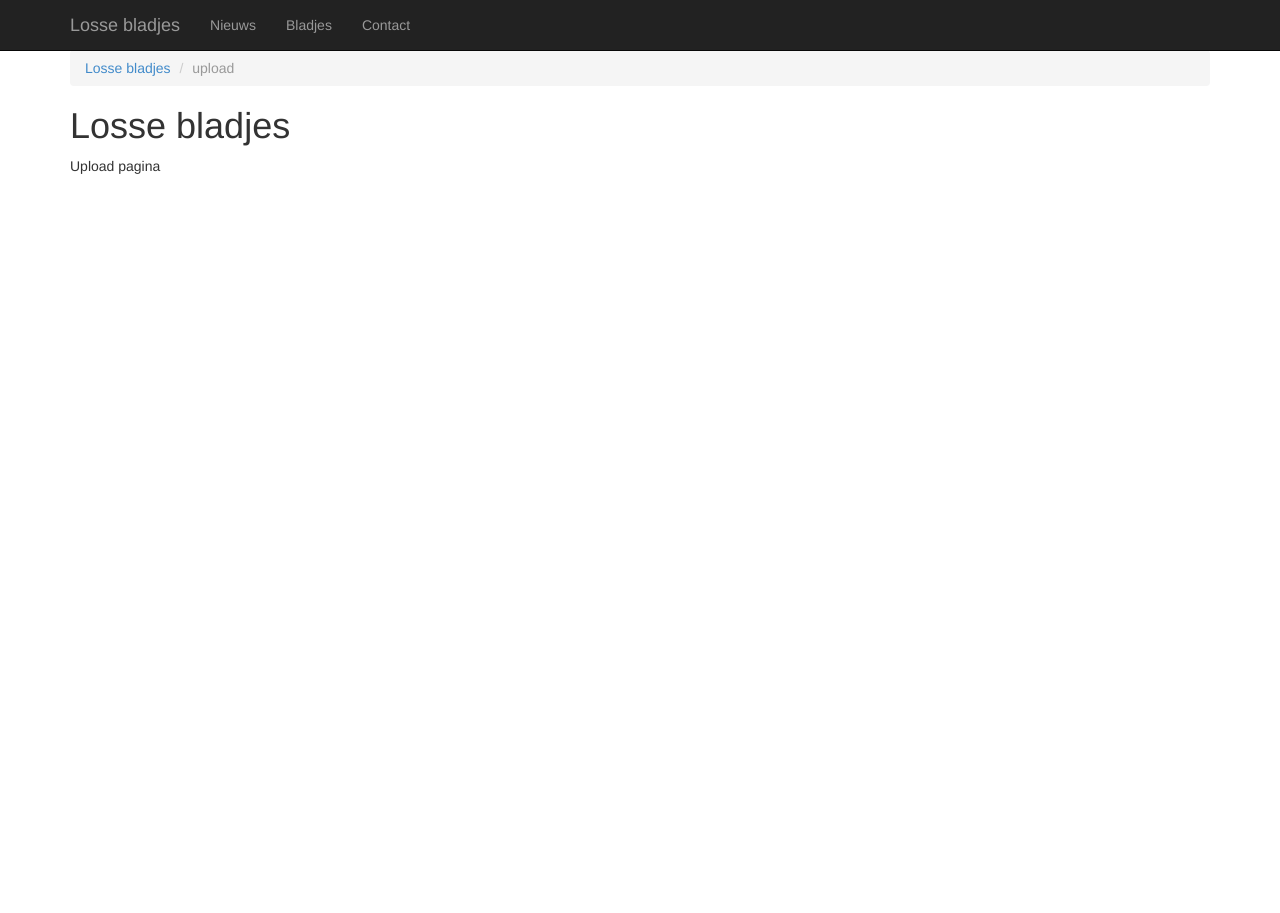
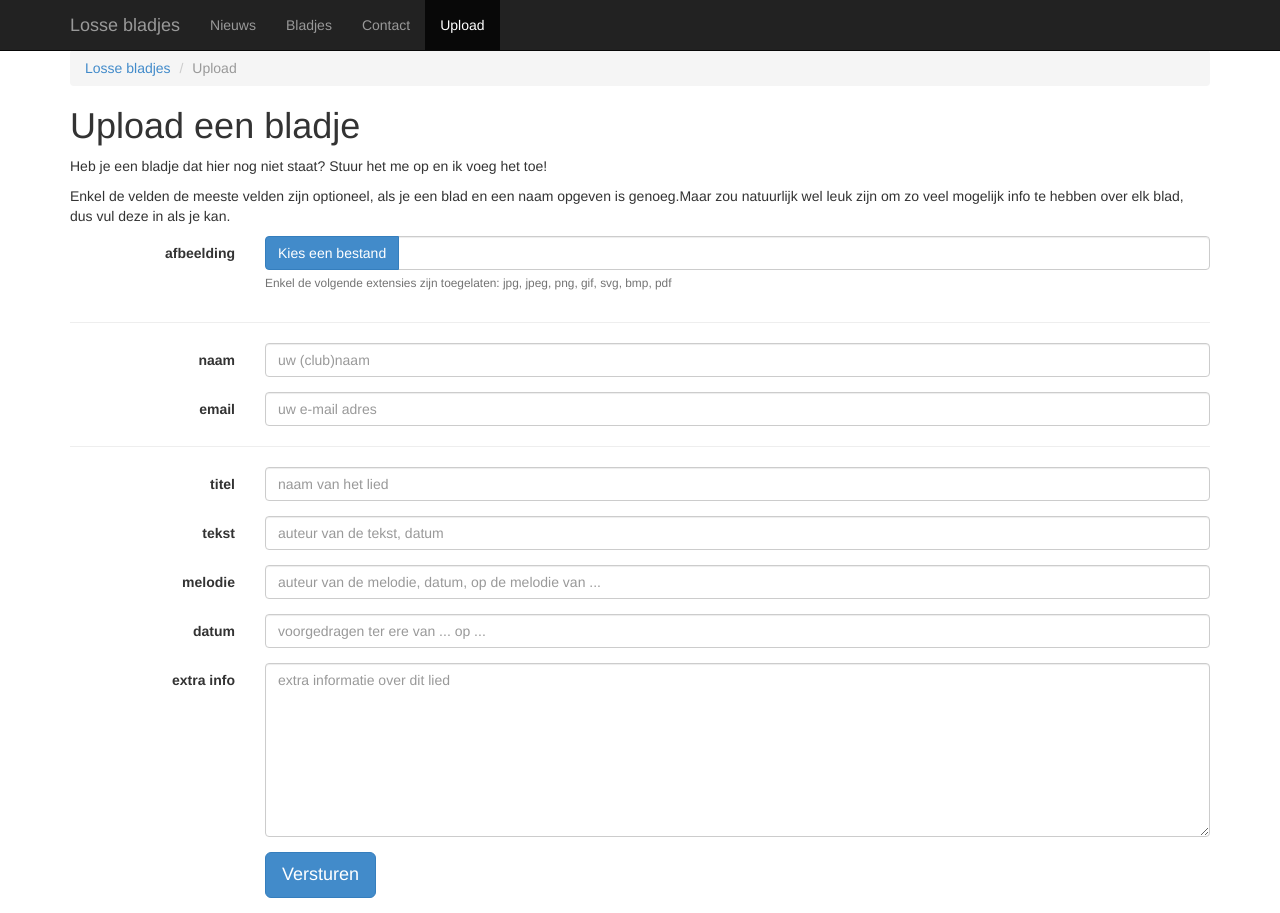
Before and after one commit to berz/lossebladjes, a Flask app: page /upload in a window 1280 px wide. Before the commit the page ends 174 px from the top, so only its background shows below. Run offline with Flask 2, Linux system fonts and the light colour scheme; some libraries are stand-ins or nearby versions.

Commit message:
add upload form.

```diff
--- a/losseblaadjes/forms.py
+++ b/losseblaadjes/forms.py
@@ -1,5 +1,16 @@
 from flask_wtf import Form
-from wtforms import TextField, TextAreaField, validators
+from wtforms import TextField, TextAreaField, FileField, validators, ValidationError
+
+def checkfile(form,field):
+    if not field.data:
+        raise ValidationError('Gelieve een bestand te selecteren.')
+    filename=field.data.filename
+    if not '.' in filename:
+        raise ValidationError('Niet toegelaten bestandstype: %s' % filename)
+    else:
+        extension = filename.rsplit('.',1)[1].lower()
+        if not extension in ['png', 'jpg', 'jpeg', 'gif', 'svg', 'bmp', 'pdf']:
+            raise ValidationError('Niet toegelaten bestandstype: %s' % extension)
 
 class OpmerkingBijBlad(Form):
     naam = TextField(
@@ -11,3 +22,13 @@ class OpmerkingBijBlad(Form):
     opmerking = TextAreaField(
         'opmerking',
         [validators.Required('Gelieve dit veld in te vullen.')])
+
+class UploadBlad(Form):
+    attachment = FileField("afbeelding", [checkfile])
+    naam = TextField('naam', [validators.Required('Gelieve dit veld in te vullen.')])
+    email = TextField('email', [validators.Optional()])
+    titel = TextField('titel', [validators.Optional()])
+    auteur = TextField('tekst', [validators.Optional()])
+    melodie = TextField('melodie', [validators.Optional()])
+    voorgedragen_op = TextField('datum', [validators.Optional()])
+    extra = TextAreaField('extra info', [validators.Optional()])
--- a/losseblaadjes/static/overrides.css
+++ b/losseblaadjes/static/overrides.css
@@ -28,3 +28,17 @@ body {
   padding: 40px 15px;
   text-align: center;
 }
+
+input.upload{
+    position:absolute;
+    z-index:2;
+    top:0;
+    left:0;
+    filter: alpha(opacity=0);
+    -ms-filter:"progid:DXImageTransform.Microsoft.Alpha(Opacity=0)";
+    opacity:0;
+    background-color:transparent;
+    color:transparent;
+    width:100%;
+    height:100%;
+}
--- a/losseblaadjes/templates/_macros.html
+++ b/losseblaadjes/templates/_macros.html
@@ -23,3 +23,12 @@
         {{ field_mixin(field, type, placeholder, help='', **kwargs) }}
     </div>
 {% endmacro %}
+
+{% macro render_field_hor(field, type, placeholder, help='') %}
+    <div class="form-group {% if field.errors %}has-error{% endif %}">
+        {{ field.label(class="col-sm-2 control-label") }}
+        <div class="col-sm-10">
+            {{ field_mixin(field, type, placeholder, help='', **kwargs) }}
+        </div>
+    </div>
+{% endmacro %}
--- a/losseblaadjes/templates/template.html
+++ b/losseblaadjes/templates/template.html
@@ -29,6 +29,7 @@
                         ('index', 'Nieuws'),
                         ('bladjes', 'Bladjes'),
                         ('contact', 'Contact'),
+                        ('upload', 'Upload'),
                     ] -%}
                         {# ('upload', 'Upload een blad') #}
                     {% set active_page = active_page|default('index') -%}
--- a/losseblaadjes/templates/upload.html
+++ b/losseblaadjes/templates/upload.html
@@ -1,8 +1,56 @@
 {% extends "template.html" %}
-{% set title = "upload" %}
+{% set title = "Upload" %}
 {% set active_page = "upload" %}
+{% from "_macros.html" import render_field_hor, render_errors %}
 
 {% block content %}
-<h1>Losse bladjes</h1>
-<p>Upload pagina</p>
+<h1>Upload een bladje</h1>
+<p>Heb je een bladje dat hier nog niet staat? Stuur het me op en ik voeg het toe!</p>
+<p>Enkel de velden de meeste velden zijn optioneel, als je een blad en een naam opgeven is genoeg.Maar zou natuurlijk wel leuk zijn om zo veel mogelijk info te hebben over elk blad, dus vul deze in als je kan.</p>
+
+<form action="" method="post" enctype="multipart/form-data" role="form" class="form-horizontal">
+    {{ form.hidden_tag() }}
+    <div class="form-group {% if form.attachment.errors %}has-error{% endif %}">
+        {{ form.attachment.label(class="col-sm-2 control-label") }}
+        <div class="col-sm-10">
+            <div class="input-group">
+                <div class="input-group-btn">
+                    <div class="btn btn-primary">
+                        Kies een bestand
+                        {{ form.attachment(class="upload", required=True) }}
+                    </div>
+                </div>
+                <span id="upload-file-info" class="form-control"></span>
+            </div>
+            {{ render_errors(form.attachment) }}
+            <small class="help-block">Enkel de volgende extensies zijn toegelaten: jpg, jpeg, png, gif, svg, bmp, pdf</small>
+        </div>
+    </div>
+
+    <hr>
+    {{ render_field_hor(form.naam, 'text', 'uw (club)naam') }}
+    {{ render_field_hor(form.email, 'email', 'uw e-mail adres', 'Deze informatie wordt enkel gebruikt om meer info te vragen over een bladje.') }}
+
+    <hr>
+    {{ render_field_hor(form.titel, 'text', 'naam van het lied') }}
+    {{ render_field_hor(form.auteur, 'text', 'auteur van de tekst, datum') }}
+    {{ render_field_hor(form.melodie, 'text', 'auteur van de melodie, datum, op de melodie van ...') }}
+    {{ render_field_hor(form.voorgedragen_op, 'text', 'voorgedragen ter ere van ... op ...') }}
+    {{ render_field_hor(form.extra, 'text', 'extra informatie over dit lied', rows=8) }}
+    <div class="form-group">
+        <div class="col-sm-offset-2 col-sm-10">
+            <button type="submit" class="btn btn-primary btn-lg">Versturen</button>
+        </div>
+    </div>
+</form>
+
 {% endblock %}
+{% block scripts %}
+<script>
+    $('#attachment').on("change", function(){
+        path = $(this).val();
+        filename = path.replace('C:\\fakepath\\','');
+        $('#upload-file-info').html(filename);
+        });
+</script>
+{% endblock %}
--- a/losseblaadjes/views.py
+++ b/losseblaadjes/views.py
@@ -2,6 +2,7 @@
 
 from flask import render_template, flash, request, redirect, url_for
 import datetime
+from collections import namedtuple
 
 from losseblaadjes import app
 from losseblaadjes.database import Blad, Scan
@@ -46,9 +47,43 @@ def blad(blad_id):
 
     return render_template("blad.html", blad=blad, next=next, prev=prev, form=form)
 
-@app.route('/upload')
+@app.route('/upload', methods=['GET', 'POST'])
 def upload():
-    return render_template("upload.html")
+    form = forms.UploadBlad()
+
+    if form.validate_on_submit():
+        Attachment = namedtuple('attachment', 'filename mime data')
+        attachments = []
+        for attachment in request.files.getlist('attachment'):
+            attachments.append(Attachment(attachment.filename,
+                                          attachment.content_type,
+                                          attachment.stream))
+
+        naam = form.naam.data
+        email = form.email.data or 'geen email adres'
+        datum = datetime.datetime.now().strftime("%Y-%m-%d, %H:%M")
+
+        body = "%s (%s) heeft op %s een nieuw bladje ingezonden:\n\n" % (naam, email, datum)
+        body += 'aantal bijlages: %d\n' % (len(attachments))
+        all_fields =  ['titel', 'auteur', 'melodie', 'voorgedragen_op', 'extra']
+        active_fields = [field for field in all_fields if form[field].data != '']
+        for field in active_fields:
+            body += '%s:\n' % field
+            body += '"%s"\n' % form[field].data
+            body += '\n'
+
+        send_email(recipients = [app.config['ADMIN_EMAIL']],
+                   sender = ("%s (%s)" % (naam, email), app.config['ADMIN_EMAIL']),
+                   subject = u"Lossebladjes: nieuw blad geüpload",
+                   body = body,
+                   attachments = attachments)
+
+        flash(u'Uw blad werd succesvol geüpload, en zal spoedig verwerkt worden.', 'alert-success')
+        return redirect(url_for('upload'))
+    elif form.errors:
+        flash(u'Uw bladje kon niet verwerkt worden, omdat één of meerdere velden fouten bevatten.', 'alert-danger')
+
+    return render_template("upload.html", form=form)
 
 @app.route('/contact')
 def contact():
```
Also changed, not shown: losseblaadjes/mail.py (+6 -1 lines).
